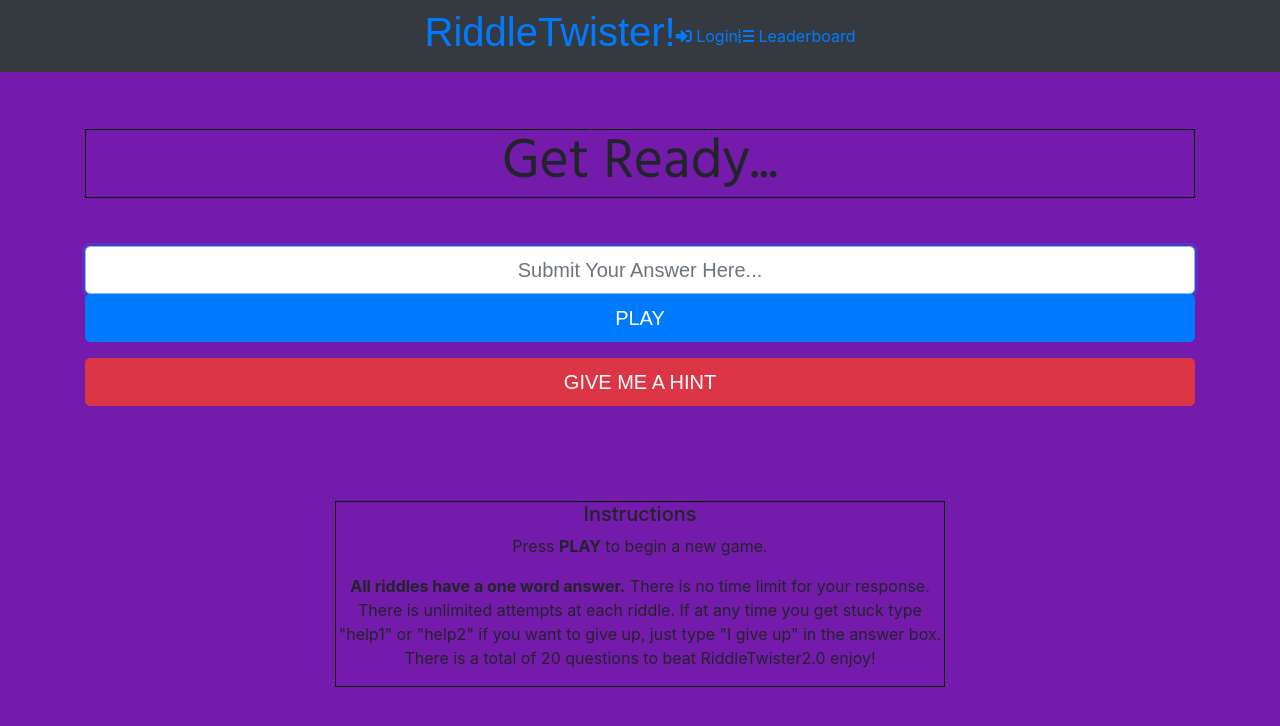
After one commit to Danieldev28/Riddle_Twister_2.0, a Flask app: template templates/riddle_game.html in a window 1280 px wide. The commit adds this page. Shown: the top 726 px of the page. Run offline with Flask 2, Linux system fonts and the light colour scheme; the template is opened without the code that fills it, so the values that code supplies are empty; some libraries are stand-ins or nearby versions; some web fonts are replaced.

Commit message:
Flask download, added get and post methods, added flask message, fixed cs withing templates using block heade and end block , created game page basic template and buttons,updated hint button and ready to play text

```diff
--- /dev/null
+++ b/run.py
@@ -0,0 +1,27 @@
+import os
+from flask import Flask, render_template , request ,flash
+
+app = Flask(__name__)
+app.secret_key= "secret_word"
+
+
+@app.route('/', methods=["GET", "POST"])
+def index():
+    if request.method == "POST":
+        flash("Thanks {} , next press play to begin".format
+    (request.form["name"]))
+    return render_template("index.html" , page_title="RiddleTwister")
+
+@app.route('/leaderboard')
+def leaderboard():
+    return render_template("leaderboard.html" , page_title="leaderboard")
+
+@app.route('/riddle_game')
+def riddle_game():
+    return render_template("riddle_game.html" , page_title="riddle_game")
+
+
+if __name__ == '__main__':
+    app.run(host=os.environ.get('IP'),
+            port=int(os.environ.get('PORT')),
+            debug=True)
--- a/css/main.css
+++ b/static/css/main.css
@@ -45,3 +45,13 @@ input{
     margin-top: 40%;
   }
 }
+
+.font-hind {
+    font-family: 'Hind', sans-serif;
+
+}
+
+/*does not work as intended fix css later*/
+/*a:hover { */
+/*  background-color: yellow;*/
+/*}*/
--- a/index.html
+++ b/templates/base.html
@@ -5,15 +5,16 @@
     <meta charset="UTF-8">
     <meta name="viewport" content="width=device-width, initial-scale=1.0">
     <meta http-equiv="X-UA-Compatible" content="ie=edge">
+    {% block head %} {% endblock %}
     <!--<link href="https://fonts.googleapis.com/css?family=Hind|Lexend+Mega|Roboto+Slab&display=swap" rel="stylesheet">-->
     <link rel="stylesheet" href="https://use.fontawesome.com/releases/v5.8.2/css/all.css" integrity="sha384-oS3vJWv+0UjzBfQzYUhtDYW+Pj2yciDJxpsK1OYPAYjqT085Qq/1cq5FLXAZQ7Ay" crossorigin="anonymous">
     <link rel="stylesheet" href="https://stackpath.bootstrapcdn.com/bootstrap/4.3.1/css/bootstrap.min.css" integrity="sha384-ggOyR0iXCbMQv3Xipma34MD+dH/1fQ784/j6cY/iJTQUOhcWr7x9JvoRxT2MZw1T" crossorigin="anonymous">
     <script src="https://code.jquery.com/jquery-3.3.1.slim.min.js" integrity="sha384-q8i/X+965DzO0rT7abK41JStQIAqVgRVzpbzo5smXKp4YfRvH+8abtTE1Pi6jizo" crossorigin="anonymous"></script>
     <script src="https://cdnjs.cloudflare.com/ajax/libs/popper.js/1.14.7/umd/popper.min.js" integrity="sha384-UO2eT0CpHqdSJQ6hJty5KVphtPhzWj9WO1clHTMGa3JDZwrnQq4sF86dIHNDz0W1" crossorigin="anonymous"></script>
     <script src="https://stackpath.bootstrapcdn.com/bootstrap/4.3.1/js/bootstrap.min.js" integrity="sha384-JjSmVgyd0p3pXB1rRibZUAYoIIy6OrQ6VrjIEaFf/nJGzIxFDsf4x0xIM+B07jRM" crossorigin="anonymous"></script>
-    <link rel="stylesheet" type="text/css" href="css/main.css">
-    <script type="text/javascript" src="main.js"></script>
-    <title>Document</title>
+    <link rel="stylesheet" type="text/css" href="{{url_for('static' , filename= 'css/main.css')}}">
+    <script type="text/javascript" src="{{url_for('static' , filename= 'js/main.js')}}"></script>
+    <title>RiddleTwister2.0</title>
 </head>
 
 <body>
@@ -22,22 +23,20 @@
             <a href="/">
                 <h1 class="title-text">RiddleTwister!</h1>
             </a>
+            <a class="menuitem" id="login" href="/"><i class="fas fa-sign-in-alt"></i> Login</a>
+            <a class="menuitem" href="/leaderboard"><i class="fa fa-list-ol"></i> Leaderboard</a>
         </nav>
+
     </header>
+     <div class="container">
+
+       {% block content %} {% endblock %}
+    </div>
 
 
     <div class="container margin-top">
+        <!--<h2 class="display-2 mb-5 align-it-center" id="current-riddle">Get Ready...</h2>-->
 
-        <div class="row">
-            <div class="col-12">
-                <form method="POST">
-                    <input type="text" id="answer-input" class="form-control form-control-lg adjust_input" name="player_name" placeholder="TYPE YOUR NAME HERE..." id="word-input" autofocus="">
-                    <!--<input type="text" class="form-control text-center" name="player_name" id="player_name" placeholder="TYPE YOUR NAME HERE...">-->
-                    <!--<button type="submit" class="col-md-12 btn btn-outline-success btn-round btn-custom">PLAY</button>-->
-                    <button type="button" class="btn btn-primary btn-lg btn-block">PLAY</button>
-                </form>
-            </div>
-        </div>
     </div>
 
     <!----wrap---->
@@ -46,8 +45,8 @@
             <h5 class="instruction-label align-it-center">Instructions</h5>
             <p class="align-it-center">Press <strong class="text-">PLAY</strong> to begin a new game.</p>
             <!--<p>Press <strong class="text-success">Enter</strong> to submit your attempt.</p>-->
-        <p class="align-it-center"> <strong>All riddles have a one word answer.</strong> There is no time limit for your response. There is unlimited attempts at each riddle. If at any time you get stuck type "help1" or "help2" if you want to give up, just type "I give up" in the
-            answer box. There is a total of 20 questions to beat RiddleTwister2.0 enjoy!</p>
+            <p class="align-it-center"> <strong>All riddles have a one word answer.</strong> There is no time limit for your response. There is unlimited attempts at each riddle. If at any time you get stuck type "help1" or "help2" if you want to give up, just type "I give up" in
+                the answer box. There is a total of 20 questions to beat RiddleTwister2.0 enjoy!</p>
         </div>
     </div>
 
--- /dev/null
+++ b/templates/riddle_game.html
@@ -0,0 +1,33 @@
+{% extends 'base.html' %} {% block head %}
+<link rel="stylesheet" type="text/css" href="{{url_for('static' , filename= 'css/main.css')}}"> {% endblock %} {% block content %}
+<div class="row margin-top">
+    <div class="col-12">
+
+        <!--<form method="POST">-->
+        <!--<input type="text" id="answer-input" class="form-control form-control-lg adjust_input" name="player_name" placeholder="TYPE YOUR NAME HERE..." id="word-input" autofocus="">-->
+        <!--<input type="text" class="form-control text-center" name="player_name" id="player_name" placeholder="TYPE YOUR NAME HERE...">-->
+        <!--<button type="submit" class="col-md-12 btn btn-outline-success btn-round btn-custom">PLAY</button>-->
+        <!--<button type="button" class="btn btn-primary btn-lg btn-block">PLAY</button>-->
+        <form method="POST" name="sentMessage" id="contactForm" novalidate>
+            <div class="control-group">
+                <div class="form-group floating-label-form-group controls">
+                    <h2 class="display-4 mb-5 instruction-card font-hind" id="current-riddle">Get Ready...</h2>
+                    <input name="name" type="text" class="form-control form-control-lg adjust_input text-center" placeholder="Submit Your Answer Here..." id="name" autofocus="" required data-validation-required-message="Please enter your name.">
+                    <!--<p class="help-block text-danger"></p>-->
+                    <div class="form-group">
+                        <button type="submit" class="btn btn-primary btn-lg btn-block" id="sendMessageButton">PLAY</button>
+
+                        <!--<i class="far fa-question-circle"></i>-->
+                    </div>
+                        <button type="submit" class="btn btn-danger btn-lg btn-block" id="sendMessageButton">GIVE ME A HINT</button>
+
+                </div>
+        </form>
+
+        </div>
+    </div>
+</div>
+
+
+
+{% endblock %}
```
Also changed, not shown: requirements.txt (added, +45 -0 lines), templates/index.html (added, +50 -0 lines), templates/leaderboard.html (added, +28 -0 lines), README.md (renamed from FREADME.md), leaderboard.html (deleted), riddle_game.html (deleted), static/js/main.js (renamed from main.js). Lines whose indentation alone changed are shown as unchanged.
